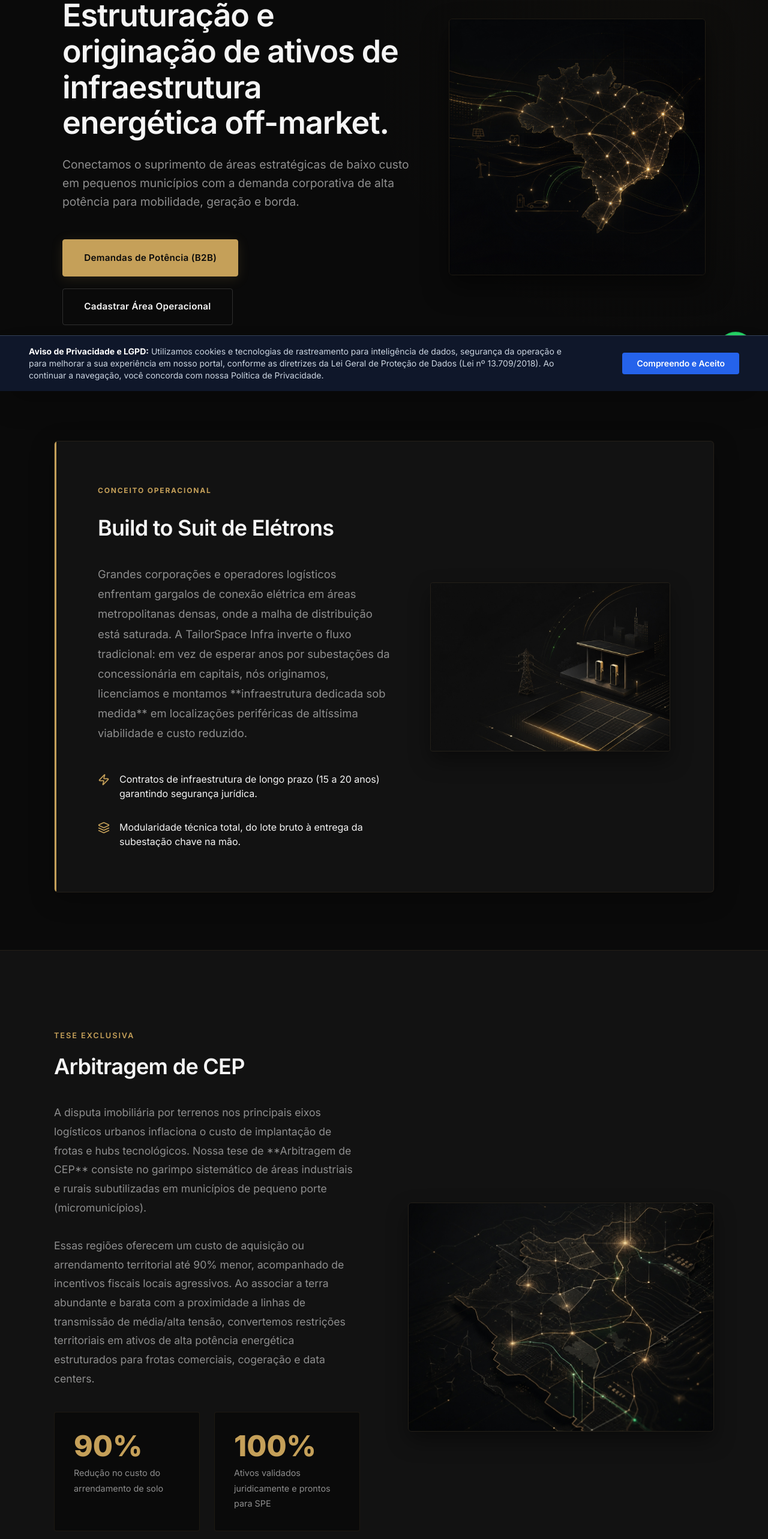
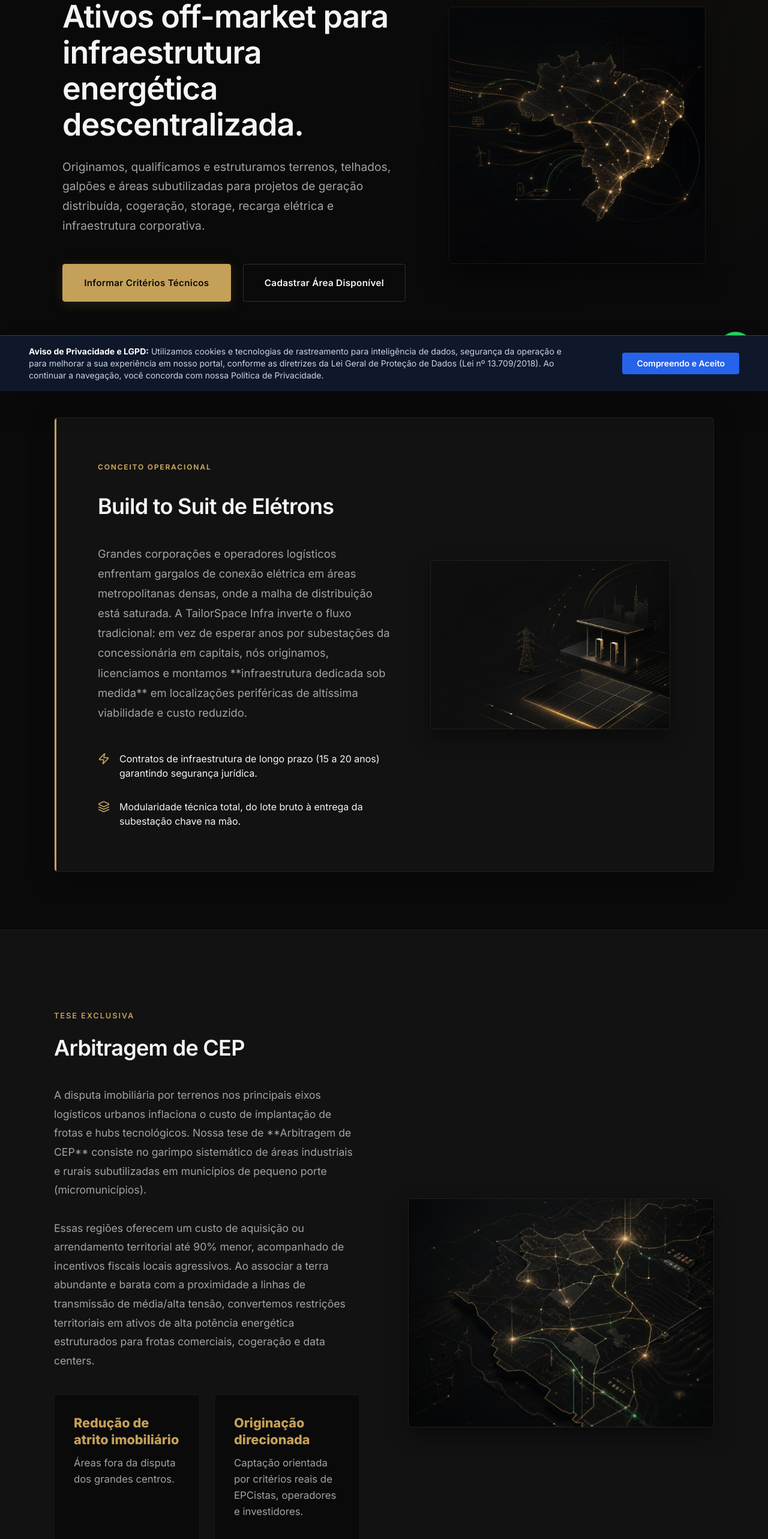
Before and after one commit to aleandrade926/tailorspace-app, a React (Vite) app: page /infra in a window 1280 px wide. Shown: the part 148-2714 px from the top of the page at 60% size. Built offline with nearby package versions, Linux system fonts and the light colour scheme.

Commit message:
style: Apply final text and CSS adjustments per feedback

```diff
--- a/src/infra.css
+++ b/src/infra.css
@@ -2,7 +2,7 @@
   --infra-bg-base: #0a0a0a;
   --infra-bg-surface: #121212;
   --infra-text-main: #f5f5f5;
-  --infra-text-muted: #8e8e8e;
+  --infra-text-muted: #a3a3a3;
   --infra-gold: #c5a059;
   --infra-gold-hover: #b48f48;
   --infra-green: #2e8b57; /* Verde energia discreto e sério */
@@ -20,7 +20,7 @@
   width: 100%;
   display: flex;
   flex-direction: column;
-  line-height: 1.6;
+  line-height: 1.7;
 }
 
 .infra-container h1, .infra-container h2, .infra-container h3, .infra-container h4 {
@@ -159,13 +159,15 @@
   margin-bottom: 1.5rem !important;
   font-weight: 700;
   letter-spacing: -0.03em;
+  word-break: keep-all;
+  hyphens: none;
 }
 
 .infra-hero-subtitle {
   font-size: 1.2rem;
   color: var(--infra-text-muted);
-  max-width: 620px;
-  line-height: 1.6;
+  max-width: 720px;
+  line-height: 1.7;
 }
 
 /* Hero Image Visual */
@@ -360,17 +362,17 @@
 
 .infra-stat-num {
   display: block;
-  font-size: 3rem;
+  font-size: 1.35rem;
   font-weight: 800;
   color: var(--infra-gold);
-  line-height: 1;
-  margin-bottom: 0.5rem;
+  line-height: 1.3;
+  margin-bottom: 0.75rem;
 }
 
 .infra-stat-label {
-  font-size: 0.9rem;
+  font-size: 1.05rem;
   color: var(--infra-text-muted);
-  line-height: 1.4;
+  line-height: 1.6;
 }
 
 .infra-arbitragem-img-wrapper {
@@ -441,7 +443,7 @@
 }
 
 .infra-card h3 {
-  font-size: 1.35rem;
+  font-size: 1.45rem;
   color: var(--infra-text-main);
   margin-bottom: 1.25rem !important;
   font-weight: 700;
@@ -449,8 +451,8 @@
 
 .infra-card p {
   color: var(--infra-text-muted);
-  font-size: 0.98rem;
-  line-height: 1.6;
+  font-size: 1.05rem;
+  line-height: 1.7;
 }
 
 /* Engenharia / Steps */
@@ -498,9 +500,9 @@
 }
 
 .infra-step-desc {
-  font-size: 1rem;
+  font-size: 1.05rem;
   color: var(--infra-text-muted);
-  line-height: 1.5;
+  line-height: 1.6;
 }
 
 /* Footer / Formulário Segmentado */
@@ -527,9 +529,9 @@
 
 .infra-form-desc {
   color: var(--infra-text-muted);
-  font-size: 1.1rem;
+  font-size: 1.15rem;
   margin-bottom: 3.5rem;
-  line-height: 1.6;
+  line-height: 1.7;
 }
 
 .infra-form-box {
@@ -673,8 +675,8 @@
 
 .infra-success-box p {
   color: var(--infra-text-muted);
-  font-size: 1.05rem;
-  line-height: 1.6;
+  font-size: 1.1rem;
+  line-height: 1.7;
 }
 
 /* Copy */
--- a/src/pages/Infra.tsx
+++ b/src/pages/Infra.tsx
@@ -99,17 +99,17 @@ const InfraPage = () => {
           <div className="infra-hero-content">
             <h1 className="infra-brand">TailorSpace Infra</h1>
             <h2 className="infra-hero-title">
-              Estruturação e originação de ativos de infraestrutura energética off-market.
+              Ativos off-market para infraestrutura energética descentralizada.
             </h2>
             <p className="infra-hero-subtitle">
-              Conectamos o suprimento de áreas estratégicas de baixo custo em pequenos municípios com a demanda corporativa de alta potência para mobilidade, geração e borda.
+              Originamos, qualificamos e estruturamos terrenos, telhados, galpões e áreas subutilizadas para projetos de geração distribuída, cogeração, storage, recarga elétrica e infraestrutura corporativa.
             </p>
             <div className="infra-cta-group">
               <button onClick={() => scrollToForm('demand')} className="infra-btn-primary">
-                Demandas de Potência (B2B)
+                Informar Critérios Técnicos
               </button>
               <button onClick={() => scrollToForm('supply')} className="infra-btn-secondary">
-                Cadastrar Área Operacional
+                Cadastrar Área Disponível
               </button>
             </div>
           </div>
@@ -184,12 +184,12 @@ const InfraPage = () => {
               </div>
               <div className="infra-arbitragem-stats">
                 <div className="infra-stat-card">
-                  <span className="infra-stat-num">90%</span>
-                  <span className="infra-stat-label">Redução no custo do arrendamento de solo</span>
+                  <span className="infra-stat-num">Redução de atrito imobiliário</span>
+                  <span className="infra-stat-label">Áreas fora da disputa dos grandes centros.</span>
                 </div>
                 <div className="infra-stat-card">
-                  <span className="infra-stat-num">100%</span>
-                  <span className="infra-stat-label">Ativos validados juridicamente e prontos para SPE</span>
+                  <span className="infra-stat-num">Originação direcionada</span>
+                  <span className="infra-stat-label">Captação orientada por critérios reais de EPCistas, operadores e investidores.</span>
                 </div>
               </div>
             </div>
@@ -359,12 +359,12 @@ const InfraPage = () => {
                         required
                         value={powerDemand}
                         onChange={(e) => setPowerDemand(e.target.value)}
-                        placeholder="Ex: 500 kW, 5 MW ou Não sei"
+                        placeholder="Ex: 500 kW, 1 MW, 3 MW, 5 MW"
                       />
                     </div>
 
                     <div className="infra-input-group">
-                      <label>Principal Gargalo Técnico/Logístico</label>
+                      <label>Principal gargalo técnico/regulatório</label>
                       <select
                         required
                         value={gargalo}
```
